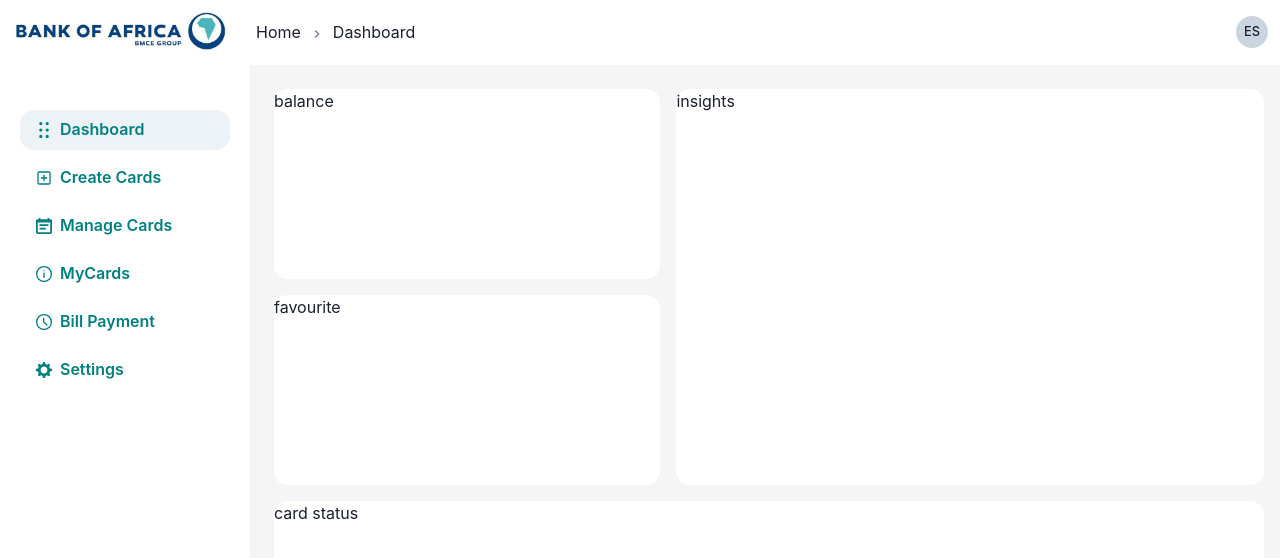
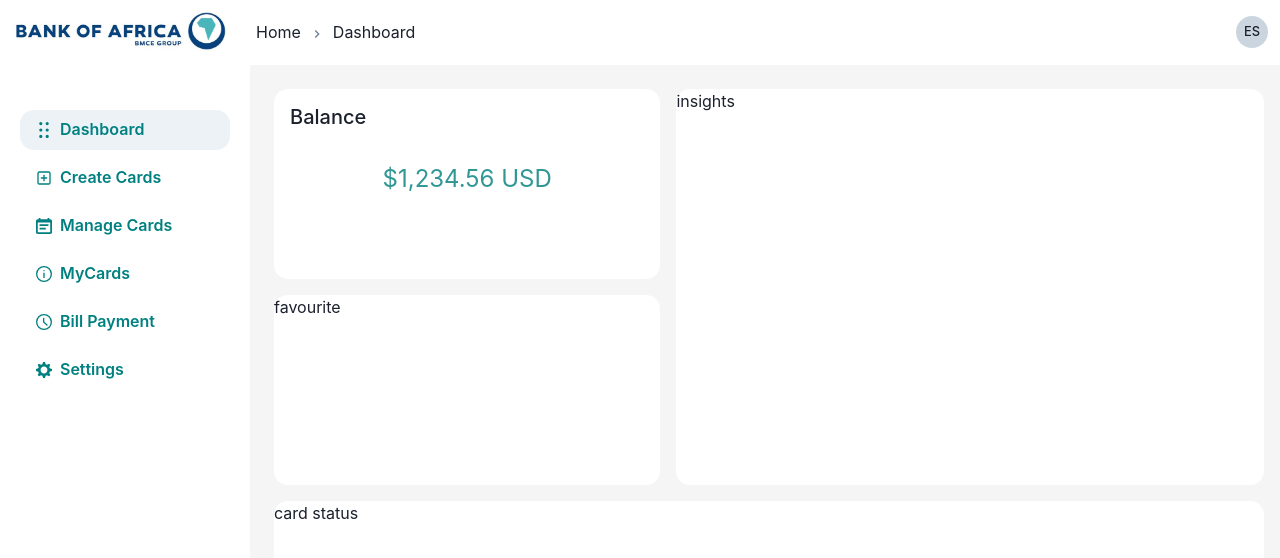
Before and after one commit to erraoudi-soufiane5/prepaid-cards-management-frontend, a React (Vite) app: page /dashboard in a window 1280 px wide. Shown: the top 558 px of the page. Built offline with nearby package versions, Linux system fonts and the light colour scheme.

Commit message:
create cards binding without security

```diff
--- a/src/components/PreActivatedCards.tsx
+++ b/src/components/PreActivatedCards.tsx
@@ -6,16 +6,62 @@ import {
   Th,
   Stack,
   Button,
+  useToast,
 } from "@chakra-ui/react";
-import React from "react";
+import React, { useState } from "react";
 import PreActivatedCard from "./PreActivatedCard";
 import { IPreActivatedCard } from "../Model/PreActivatedCard";
+import axios from "axios";
 
 interface Props {
   preActivatedCards: IPreActivatedCard[];
 }
 
 const PreActivatedCards = ({ preActivatedCards }: Props) => {
+  const toast = useToast()
+
+  const handleActivation = async () => {
+
+    const requestData = preActivatedCards.map((card) => ({
+      identite: card.cinPassport,
+      nom: card.beneficiaryName,
+      ddn: card.birthDate,
+      tele: card.phone,
+      sex: card.sex.toUpperCase(),
+      entreprise: card.company,
+    }));
+
+    console.log("requestData: ",requestData)
+
+    axios
+    .post("http://localhost:8000/api/card/creat", requestData)
+    .then((response) => {
+      const { data } = response;
+      if (response.status === 200) {
+        console.log("operation succeded")
+        toast({
+          title: 'Account created.',
+          description: "We've created the requested accounts for you.",
+          status: 'success',
+          duration: 9000,
+          isClosable: true,
+        })
+        preActivatedCards = []
+
+      } else {
+        console.error("Oops, something went wrong.");
+      }
+    })
+    .catch((error) => {
+      console.error(
+        "post request failed",
+        error.response ? error.response.data : error
+      );
+    });
+
+    console.log("keeep going")
+    console.log("I m here : ", preActivatedCards)
+  }
   return (
     <>
       <TableContainer mb={"9px"} borderRadius={14} bg="#ffffff">
--- a/src/routing/Dashboard.tsx
+++ b/src/routing/Dashboard.tsx
@@ -1,4 +1,4 @@
-import { Box, Grid, GridItem } from "@chakra-ui/react";
+import { Box, Flex, Grid, GridItem, Heading } from "@chakra-ui/react";
 
 function Dashboard() {
   return (
@@ -10,13 +10,26 @@ function Dashboard() {
         gap={4}
         padding={3}
       >
-        <GridItem
+         <GridItem
           minHeight={"190px"}
           borderRadius={14}
           colSpan={2}
           bg="#ffffff"
+          padding={4}
         >
-          balance
+
+          <Heading as="h2" size="md" mb={8} fontWeight={"medium"} textAlign="left">
+            Balance
+          </Heading>
+
+          <Flex
+            justify="center"
+            height="100%"
+            fontSize="2xl"
+            color="teal.500"
+          >
+            $1,234.56 USD
+          </Flex>
         </GridItem>
         <GridItem borderRadius={14} colSpan={3} rowSpan={2} bg="#ffffff">
           insights
```
